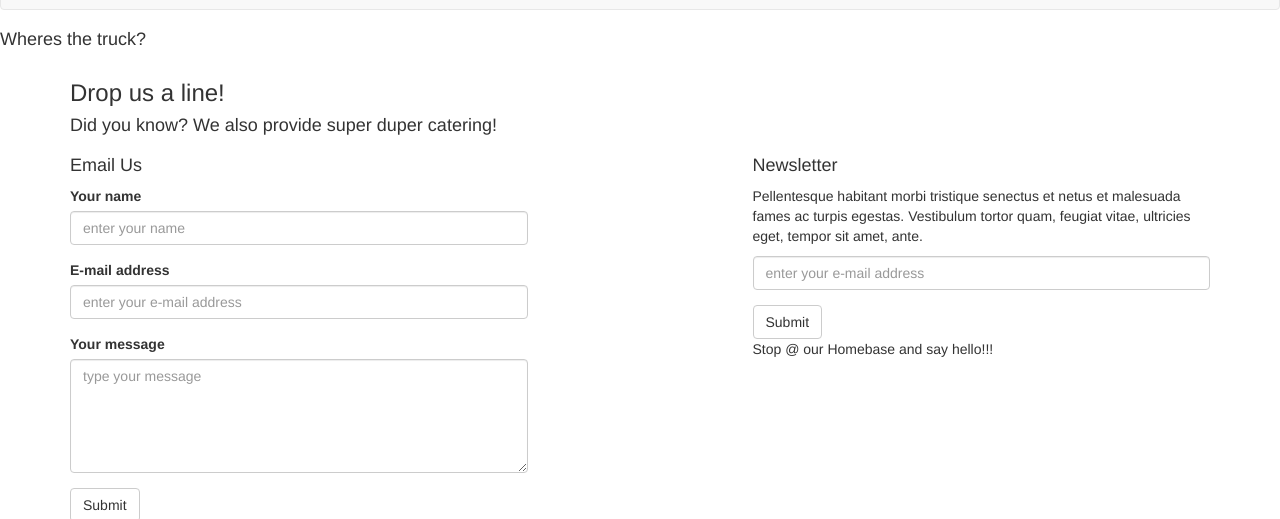
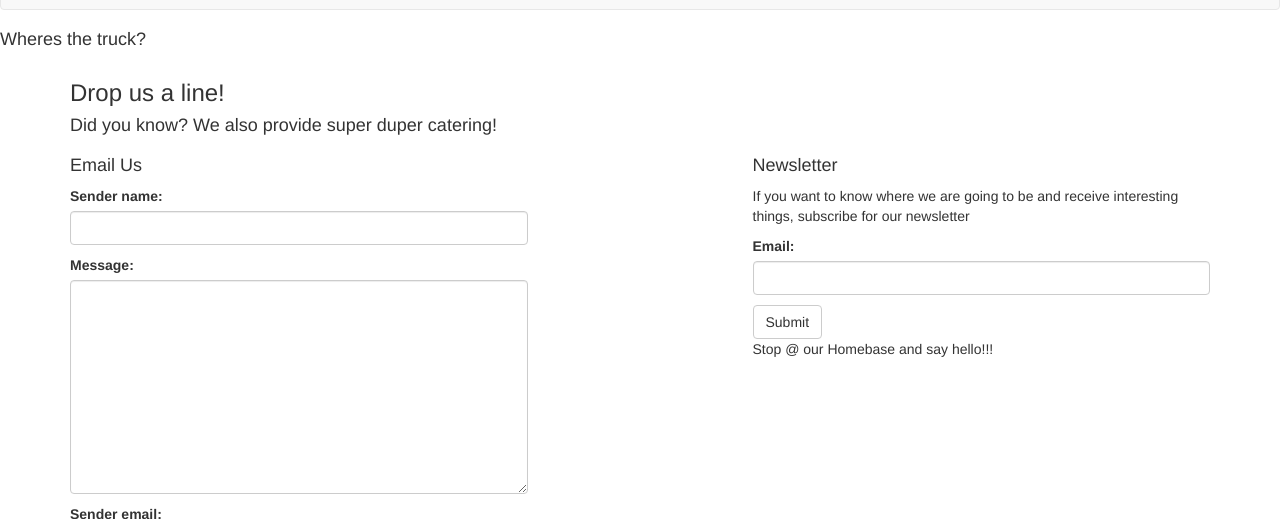
Before and after one commit to GYosifov88/Badjos-Smoke-BBQ, a Django app: page /contacts/ in a window 1280 px wide. Shown: the part 1532-2051 px from the top of the page. Run offline with Django 4.2, Linux system fonts and the light colour scheme; data that the repository does not hold is empty; some libraries are stand-ins or nearby versions.

Commit message:
add newsletter model and implement contact form and newsletter form

```diff
--- a/BadjosSmokeBBQ/common/admin.py
+++ b/BadjosSmokeBBQ/common/admin.py
@@ -7,3 +7,8 @@ from BadjosSmokeBBQ.common.models import Message
 class MessageAdmin(admin.ModelAdmin):
     list_display = ('message', 'sender_email', 'sender_name')
     list_filter = ('sender_email', 'sender_name')
+
+
+class NewsletterAdmin(admin.ModelAdmin):
+    list_display = ('id', 'email')
+    list_filter = ('email', )
--- a/BadjosSmokeBBQ/common/forms.py
+++ b/BadjosSmokeBBQ/common/forms.py
@@ -1,9 +1,10 @@
 from django import forms
 
-from BadjosSmokeBBQ.common.models import Message
+from BadjosSmokeBBQ.common.models import Message, Newsletter
 
 
 class ContactForm(forms.ModelForm):
+    contact_forms = forms.BooleanField(widget=forms.HiddenInput, initial=True)
     class Meta:
         model = Message
         fields = '__all__'
@@ -13,3 +14,14 @@ class ContactForm(forms.ModelForm):
         self.fields['sender_name'].widget.attrs.update({'class': 'form-control'})
         self.fields['message'].widget.attrs.update({'class': 'form-control'})
         self.fields['sender_email'].widget.attrs.update({'class': 'form-control'})
+
+
+class NewsletterForm(forms.ModelForm):
+    newsletter_forms = forms.BooleanField(widget=forms.HiddenInput, initial=True)
+    class Meta:
+        model = Newsletter
+        fields = '__all__'
+
+    def __init__(self, *args, **kwargs):
+        super(NewsletterForm, self).__init__(*args, **kwargs)
+        self.fields['email'].widget.attrs.update({'class': 'form-control'})
--- a/BadjosSmokeBBQ/common/models.py
+++ b/BadjosSmokeBBQ/common/models.py
@@ -6,3 +6,7 @@ class Message(models.Model):
     sender_name = models.CharField()
     message = models.TextField()
     sender_email = models.EmailField()
+
+
+class Newsletter(models.Model):
+    email = models.EmailField()
--- a/BadjosSmokeBBQ/common/views.py
+++ b/BadjosSmokeBBQ/common/views.py
@@ -1,8 +1,9 @@
+from django.contrib import messages
 from django.core.paginator import PageNotAnInteger, EmptyPage, Paginator
 from django.shortcuts import render, redirect
 
 from BadjosSmokeBBQ.articles.models import Article
-from BadjosSmokeBBQ.common.forms import ContactForm
+from BadjosSmokeBBQ.common.forms import ContactForm, NewsletterForm
 from BadjosSmokeBBQ.menu.models import Menu
 from BadjosSmokeBBQ.photos.models import Photo
 
@@ -12,15 +13,15 @@ def index(request):
     foods = Menu.objects.all()
     photos = Photo.objects.all()
     articles = Article.objects.all()
-    page = request.GET.get('page', 1)
-    paginated_photos = Paginator(photos, 3)
+    # page = request.GET.get('page', 1)
+    # paginated_photos = Paginator(photos, 3)
 
-    try:
-        photos = paginated_photos.page(page)
-    except PageNotAnInteger:
-        photos = paginated_photos.page(1)
-    except EmptyPage:
-        photos = paginated_photos.page(paginated_photos.num_pages)
+    # try:
+    #     photos = paginated_photos.page(page)
+    # except PageNotAnInteger:
+    #     photos = paginated_photos.page(1)
+    # except EmptyPage:
+    #     photos = paginated_photos.page(paginated_photos.num_pages)
 
     context = {
         'user': user,
@@ -32,17 +33,37 @@ def index(request):
 
 
 def show_contact_details(request):
+    contact_form = ContactForm()
+    newsletter_form = NewsletterForm()
+    articles = Article.objects.all()
     if request.method == 'GET':
-        form = ContactForm()
+        contact_form = ContactForm()
+        newsletter_form = NewsletterForm()
     else:
-        form = ContactForm(request.POST)
-        if form.is_valid():
-            message = form.save(commit=False)
-            message.user = request.user
-            message.save()
-            return redirect('index')
+        if 'contact_forms' in request.POST:
+            contact_form = ContactForm(request.POST)
+            if contact_form.is_valid():
+                message = contact_form.save(commit=False)
+                message.user = request.user
+                message.save()
+                messages.success(request, 'Message has been sent successfully!')
+                return redirect('index')
+            messages.error(request, "An error occurred, please try again later.")
+        elif 'newsletter_forms' in request.POST:
+            newsletter_form = NewsletterForm(request.POST)
+            if newsletter_form.is_valid():
+                message = newsletter_form.save(commit=False)
+                message.user = request.user
+                message.save()
+                messages.success(request, 'Your e-mail has been added to our list!')
+                return redirect('index')
+            messages.error(request, "Error, please try again later.")
+    # contact_form = ContactForm()
+    # newsletter_form = NewsletterForm()
     context = {
-        'form': form
+        'newsletter_form': newsletter_form,
+        'contact_form': contact_form,
+        'articles': articles,
     }
 
     return render(request, 'common/contact.html', context)
--- a/templates/base/partials/nav.html
+++ b/templates/base/partials/nav.html
@@ -13,7 +13,7 @@
 
         <div class="text-center">
           <p class="address">
-            Big Smoke BBQ - Atlantic Avenue 1234, New York, +66 87 65 43 21
+            Badjo's Big Smoke BBQ - All around, Bulgaria, +359 1234567890
           </p>
         </div>
 
--- a/templates/common/contact.html
+++ b/templates/common/contact.html
@@ -10,7 +10,7 @@
 </div>
 
 <div class="bg-2 section" id="contact">
-  <div class="inner" data-topspace="50" data-bottomspace="20" data-image="./assets/flavours/bigsmokebbq/images/content/background-6.jpg">
+  <div class="inner" data-topspace="50" data-bottomspace="20" data-image="{% static 'flavours/bigsmokebbq/images/content/background-6.jpg' %}">
 
     <div class="container">
 
@@ -24,31 +24,38 @@
           <div class="col-md-5">
             <h4 class="hdr2 special">Email Us</h4>
 
-            <form class="simpleForm" action="{% static 'form/form.php' %}" method="post">
+            <form class="simpleForm" action="{% url 'contacts' %}" method="post">
+
               <fieldset>
-                <div class="form-group">
-                  <label>Your name</label>
-                  <input type="text" class="form-control" name="field_[]" placeholder="enter your name">
-                </div>
-                <div class="form-group">
-                  <label>E-mail address</label>
-                  <input type="email" required class="form-control" name="email" placeholder="enter your e-mail address">
-                </div>
-                <div class="form-group">
-                  <label>Your message</label>
-                  <textarea class="form-control" rows="5" name="field_[]" placeholder="type your message"></textarea>
-                </div>
-                <input type="hidden" name="msg_subject" value="Contact Form">
-                <input type="hidden" name="field_[]" value=" ">
+                  {{ contact_form.as_p }}
+{#                <div class="form-group">#}
+{#                  <label>Your name</label>#}
+{#                  <input type="text" class="form-control" name="field_[]" placeholder="enter your name">#}
+{#                </div>#}
+{#                <div class="form-group">#}
+{#                  <label>E-mail address</label>#}
+{#                  <input type="email" required class="form-control" name="email" placeholder="enter your e-mail address">#}
+{#                </div>#}
+{#                <div class="form-group">#}
+{#                  <label>Your message</label>#}
+{#                  <textarea class="form-control" rows="5" name="field_[]" placeholder="type your message"></textarea>#}
+{#                </div>#}
+{#                <input type="hidden" name="msg_subject" value="Contact Form">#}
+{#                <input type="hidden" name="field_[]" value=" ">#}
                 <input class="btn btn-default" type="submit" value="Submit">
+
+                {% csrf_token %}
               </fieldset>
             </form>
+              {% if messages %}
                 <div class="successMsg" style="display:none;">
                    Message has been sent successfully!
                 </div>
+               {% else %}
                 <div class="errorMsg" style="display:none;">
                   An error occurred, please try again later.
                 </div>
+              {% endif %}
 
           </div>
           <div class="col-md-2">
@@ -57,19 +64,23 @@
             <h4 class="hdr2 special">Newsletter</h4>
 
             <p>
-              Pellentesque habitant morbi tristique senectus et netus et malesuada fames ac turpis egestas. Vestibulum tortor quam, feugiat vitae, ultricies eget, tempor sit amet, ante.
+              If you want to know where we are going to be and receive interesting things, subscribe for our
+                newsletter
             </p>
 
-            <form class="newsletterForm simpleForm" action="{% static 'form/form.php' %}" method="post">
-              <fieldset>
-                <div class="form-group">
-                  <input class="form-control" type="email" name="email" required placeholder="enter your e-mail address">
-                </div>
-                <input type="hidden" name="msg_subject" value="New Newsletter subscription">
-                <input type="hidden" name="field_[]" value=" ">
+            <form class="newsletterForm simpleForm" action="{% url 'contacts' %}" method="post">
+                {{ newsletter_form.as_p }}
+                {% csrf_token %}
+{#              <fieldset>#}
+{#                <div class="form-group">#}
+{#                  <input class="form-control" type="email" name="email" required placeholder="enter your e-mail address">#}
+{#                </div>#}
+{#                <input type="hidden" name="msg_subject" value="New Newsletter subscription">#}
+{#                <input type="hidden" name="field_[]" value=" ">#}
                 <input class="btn btn-default" type="submit" value="Submit">
-              </fieldset>
+{#              </fieldset>#}
             </form>
+
             <div class="successMsg" style="display:none;">
                Your e-mail has been added to our list!
             </div>
```
Also changed, not shown: BadjosSmokeBBQ/common/migrations/0003_newsletter.py (added). Lines whose indentation alone changed are shown as unchanged.
